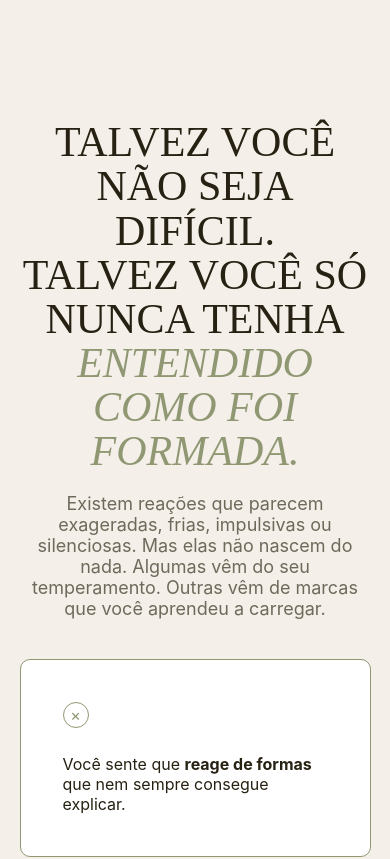
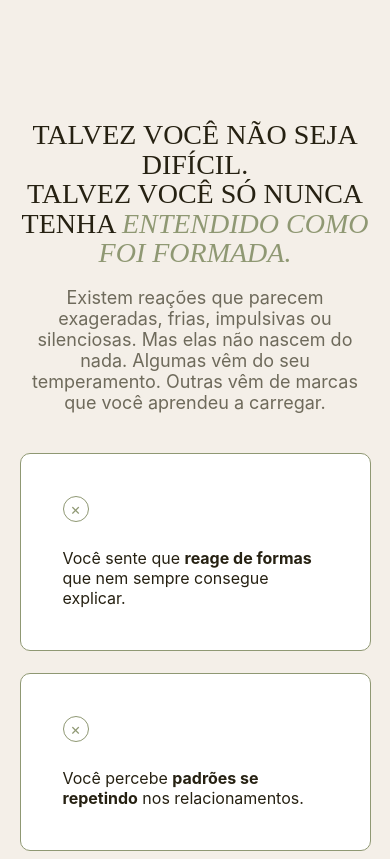
Before and after one commit to Osvald9/Clariana-Queiroz, a React (Vite) app: page / in a window 390 px wide. Shown: the part 1020-1879 px from the top of the page. Built offline with nearby package versions, Linux system fonts and the light colour scheme.

Commit message:
Ajuste de fontes mobile e textos do rodapé

```diff
--- a/src/index.css
+++ b/src/index.css
@@ -1474,9 +1474,31 @@ section {
     height: 260px;
   }
 
-  .title-xl { font-size: 42px; }
-  .title-lg { font-size: 34px; }
-  .title-md { font-size: 28px; }
+  .title-xl { font-size: 32px; }
+  .title-lg { font-size: 28px; }
+  .title-md { font-size: 24px; }
+
+  /* Reduzir os títulos de todas as seções apenas no mobile para evitar muitas quebras de linha */
+  .pain-section h2,
+  .benefits-section h2,
+  .method-header h2,
+  .pillars-section h2,
+  .results-section h2,
+  .identity-section h2,
+  .levels-section h2 {
+    font-size: 28px !important;
+  }
+
+  .truth-section h2,
+  .faq-section h2 {
+    font-size: 32px !important;
+  }
+
+  .truth-section h3,
+  .level-header h3,
+  .implementation-card h3 {
+    font-size: 26px !important;
+  }
 
   .method-card {
     padding: 40px 20px;
```
